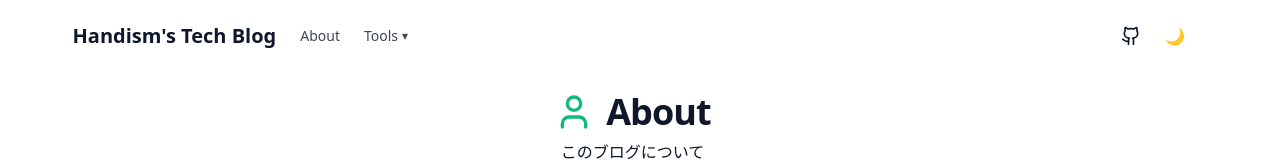
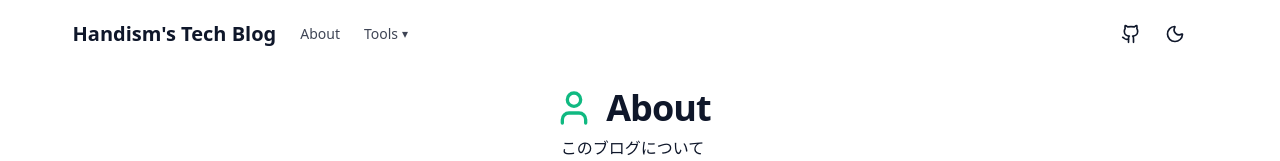
Before and after one commit to handism/handism.github.io, a Next.js app: page /about in a window 1280 px wide. Shown: the top 161 px of the page. Built offline with nearby package versions, Linux system fonts and the light colour scheme.

Commit message:
絵文字もLucideに置き換え

```diff
--- a/src/components/ThemeToggle.tsx
+++ b/src/components/ThemeToggle.tsx
@@ -2,6 +2,7 @@
 
 import { useTheme } from 'next-themes';
 import { useEffect, useState } from 'react';
+import { Moon, Sun } from 'lucide-react';
 
 export function ThemeToggle() {
   const { setTheme, resolvedTheme } = useTheme();
@@ -20,7 +21,7 @@ export function ThemeToggle() {
         disabled
         className="rounded-full p-2 text-text transition hover:bg-card opacity-50 cursor-not-allowed"
       >
-        🌙
+        <Moon className="h-5 w-5" />
       </button>
     );
   }
@@ -32,7 +33,7 @@ export function ThemeToggle() {
       onClick={() => setTheme(isDark ? 'light' : 'dark')}
       className="rounded-full p-2 text-text transition hover:bg-card"
     >
-      {isDark ? '☀️' : '🌙'}
+      {isDark ? <Sun className="h-5 w-5" /> : <Moon className="h-5 w-5" />}
     </button>
   );
 }
```
